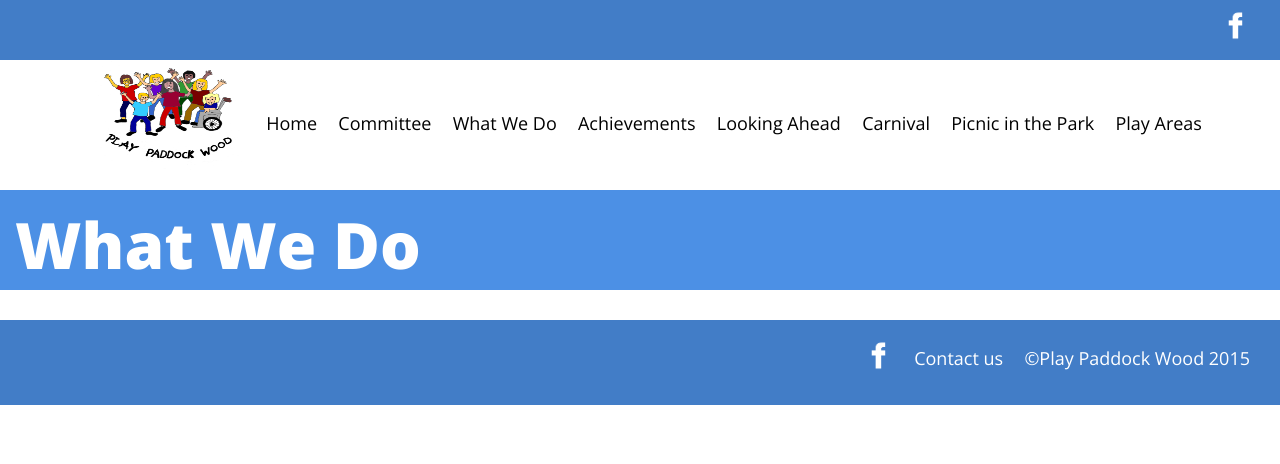
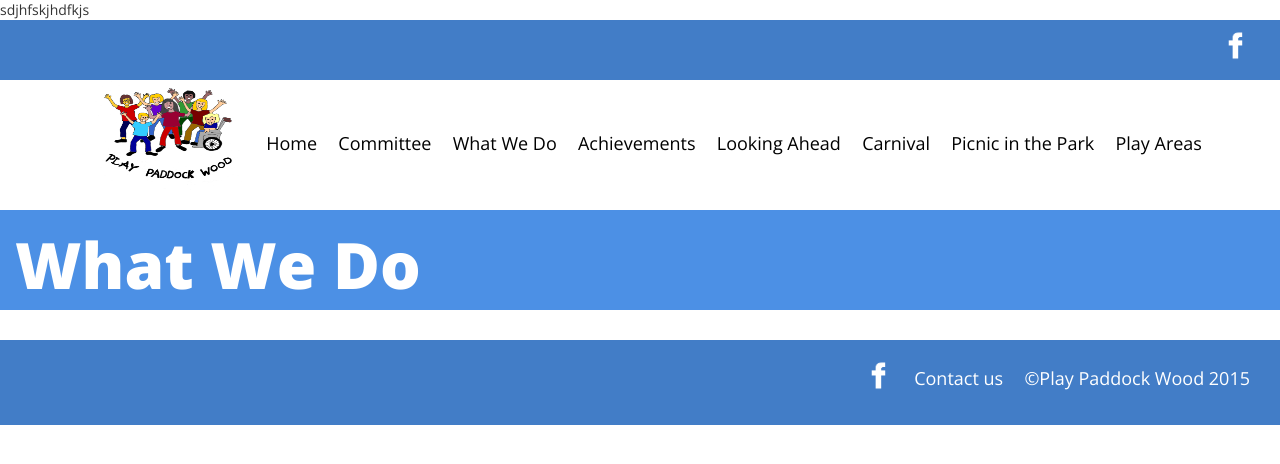
Before and after one commit to jonodrew/PPW-site, a PHP site: page /what-we-do.php in a window 1280 px wide. Shown: the top 464 px of the page. Run offline with PHP 8.4, Linux system fonts and the light colour scheme; some libraries are stand-ins or nearby versions.

Commit message:
no message

```diff
--- a/what-we-do.php
+++ b/what-we-do.php
@@ -3,7 +3,7 @@ $pageTitle = 'What We Do';
 include('head.php');
 ?>
 
-
+sdjhfskjhdfkjs
 <div id="header"></div>
 
 <div class="banner">
```
